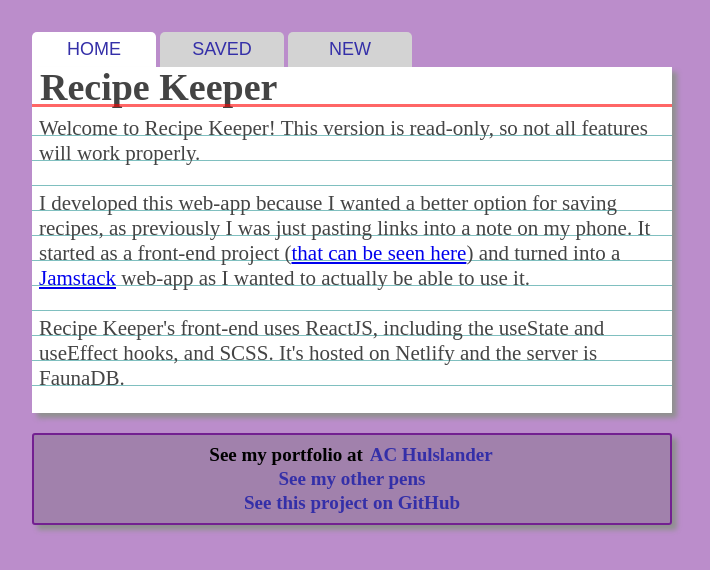
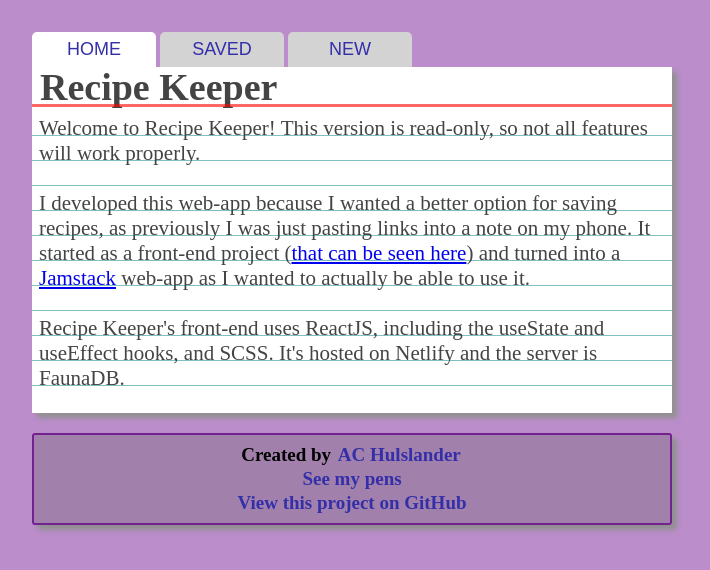
Before and after one commit to alleycaaat/recipe-keeper-jamstack, a React (Create React App) app: page / in a window 1280 px wide. Shown: the top 570 px of the page, without its empty margins (288-998 px from the left). Built offline with nearby package versions, Linux system fonts and the light colour scheme; no server answers; a web font is replaced by a local one.

Commit message:
various small updates

```diff
--- a/src/App.js
+++ b/src/App.js
@@ -156,7 +156,7 @@
             {active === 'Home' && (
                 <div className='credit'>
                     <p>
-                        See my portfolio at{' '}
+                        Created by {' '}
                         <a
                             href='https://achulslander.com/'
                             rel='noopener noreferrer'
@@ -171,16 +171,16 @@
                             target='_blank'
                             rel='noopener noreferrer'
                         >
-                            See my other pens
+                            See my pens
                         </a>
                     </p>
                     <p>
                         <a
-                            href='https://github.com/alleycaaat/recipe-keeper-web-app'
+                            href='https://github.com/alleycaaat/recipe-keeper-jamstack'
                             target='_blank'
                             rel='noopener noreferrer'
                         >
-                            See this project on GitHub
+                            View this project on GitHub
                         </a>
                     </p>
                 </div>
--- a/src/components/Modal.js
+++ b/src/components/Modal.js
@@ -54,7 +54,7 @@
         <>
             <ReactModal
                 parentSelector={() => document.querySelector('#root')}
-                closeTimeoutMS={200}
+                closeTimeoutMS={500}
                 className='modal'
                 isOpen={isOpen}
                 aria={{ labelledby: 'heading' }}
--- a/src/style.css
+++ b/src/style.css
@@ -6,6 +6,20 @@
   padding: 0;
   -webkit-box-sizing: border-box;
           box-sizing: border-box;
+}
+
+.ReactModal__Overlay {
+  opacity: 0;
+  -webkit-transition: opacity 500ms ease-in-out;
+  transition: opacity 500ms ease-in-out;
+}
+
+.ReactModal__Overlay--after-open {
+  opacity: 1;
+}
+
+.ReactModal__Overlay--before-close {
+  opacity: 0;
 }
 
 body {
@@ -392,6 +406,8 @@
   border-radius: 5px;
   color: #fff;
   float: right;
+  -webkit-transition: opacity 2000ms ease-in-out;
+  transition: opacity 2000ms ease-in-out;
 }
 
 .icon {
```
Also changed, not shown: public/index.html (+0 -10 lines), src/style.scss (+6 -4 lines), 1 other file (tests, documents, lock files or other folders).
